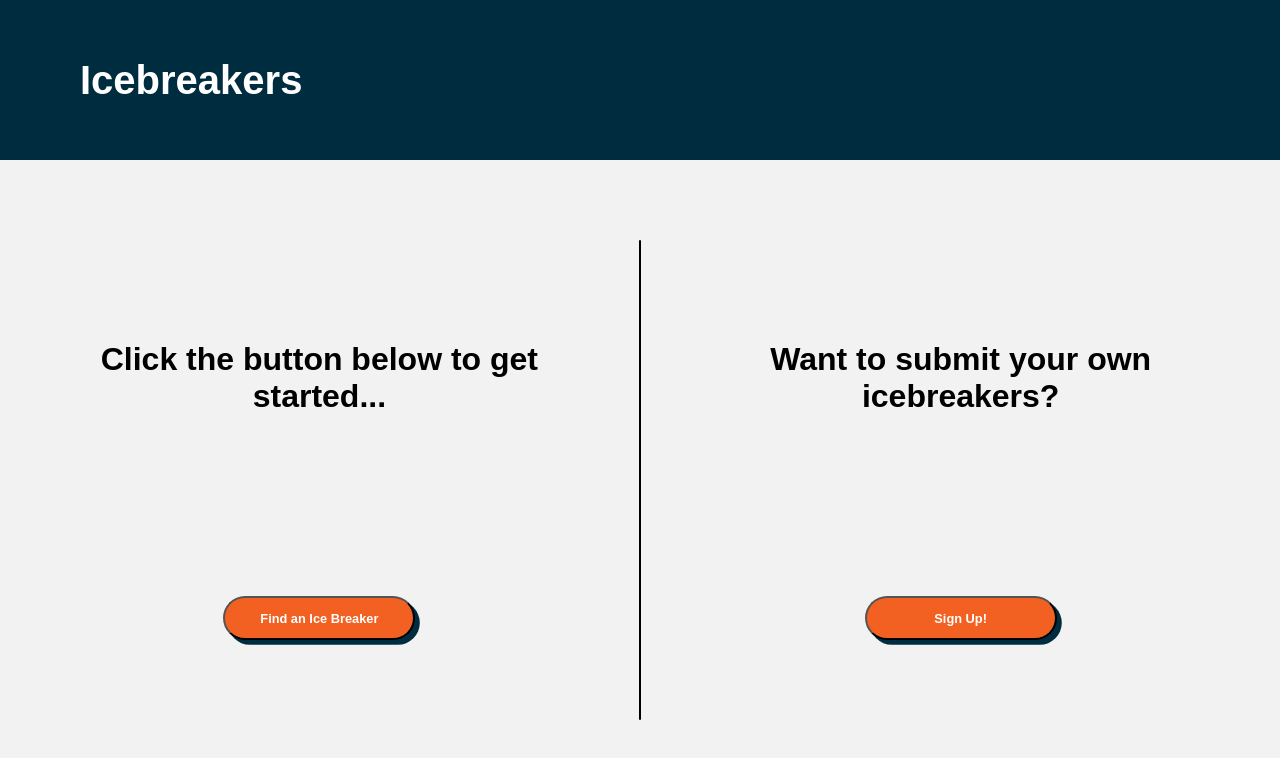
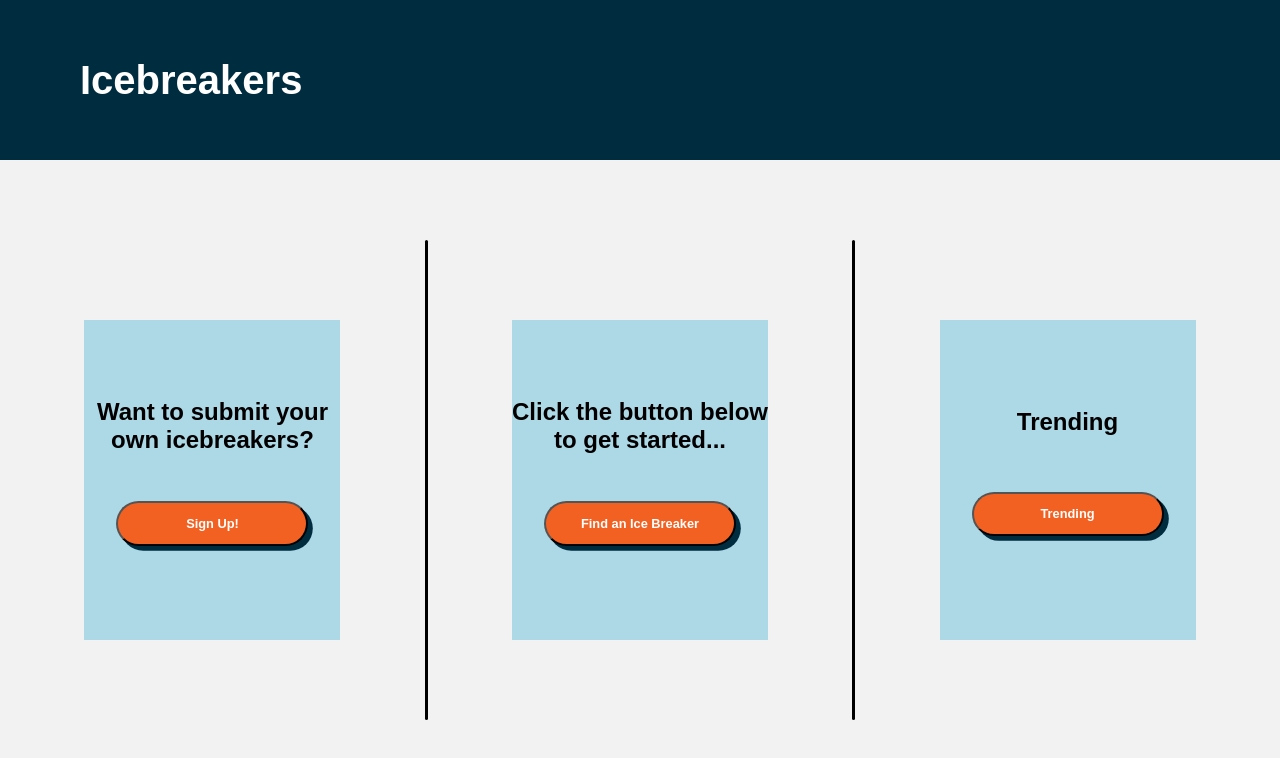
Before and after one commit to juanjmartinezguevara/ice-breakers-api, a React (Create React App) app: page / in a window 1280 px wide. Shown: the top 758 px of the page. Built offline with nearby package versions, Linux system fonts and the light colour scheme.

Commit message:
Add Main Trending section, update Main styles

```diff
--- a/src/App.css
+++ b/src/App.css
@@ -1,38 +1,3 @@
-.App {
-  text-align: center;
+* {
+  font-family: 'Anton', sans-serif;
 }
-
-.App-logo {
-  height: 40vmin;
-  pointer-events: none;
-}
-
-@media (prefers-reduced-motion: no-preference) {
-  .App-logo {
-    animation: App-logo-spin infinite 20s linear;
-  }
-}
-
-.App-header {
-  background-color: #282c34;
-  min-height: 100vh;
-  display: flex;
-  flex-direction: column;
-  align-items: center;
-  justify-content: center;
-  font-size: calc(10px + 2vmin);
-  color: white;
-}
-
-.App-link {
-  color: #61dafb;
-}
-
-@keyframes App-logo-spin {
-  from {
-    transform: rotate(0deg);
-  }
-  to {
-    transform: rotate(360deg);
-  }
-}
--- a/src/components/Header/Header.css
+++ b/src/components/Header/Header.css
@@ -1,7 +1,3 @@
-* {
-    font-family: 'Anton', sans-serif;
-}
-
 .header {
     line-height: 20vh;
     background-color: #002c40;
--- a/src/components/Header/Header.js
+++ b/src/components/Header/Header.js
@@ -3,9 +3,9 @@ import './Header.css'
 
 function Header() {
     return (
-        <nav className='header'>
+        <header className='header'>
             <h1 className='header-title'>Icebreakers</h1>
-        </nav>
+        </header>
     )
 }
 
--- a/src/components/Main/Main.css
+++ b/src/components/Main/Main.css
@@ -7,12 +7,13 @@
 }
 
 .main-container {
-    height: inherit;
-    width: 40vw;
+    width: 20vw;
+    height: 40vh;
     display: flex;
     flex-direction: column;
     justify-content: space-evenly;
     align-items: center;
+    background-color: lightblue;
 }
 
 #main-container-divide {
@@ -20,6 +21,11 @@
     width: 0.2vw;
     height: 60vh;
     border-radius: 25vw;
+}
+
+.main-heading-1 {
+    font-size: 1.5rem;
+    text-align: center;
 }
 
 .main-button {
@@ -32,4 +38,6 @@
     font-weight: 900;
     background-color: #f26122;
     box-shadow: #002c40 0.3rem 0.3rem;
+    position: relative;
+    bottom: 2rem;
 }
--- a/src/components/Main/Main.js
+++ b/src/components/Main/Main.js
@@ -1,7 +1,7 @@
 import React, { useEffect, useState } from "react";
 import axios from "axios";
 import "./Main.css";
-import Temp from './temp.json'
+import Temp from "./temp.json";
 
 function Main() {
   const [ib, setIb] = useState("Click the button below to get started");
@@ -27,6 +27,11 @@ function Main() {
 
   return (
     <div className="main">
+      <div className="main-signup main-container">
+        <h1 className="main-heading-1">Want to submit your own icebreakers?</h1>
+        <button className="main-button">Sign Up!</button>
+      </div>
+      <span id="main-container-divide" className="main-container"></span>
       <div className="main-icebreaker main-container">
         <h1 className="main-heading-1">
           {ib}
@@ -36,10 +41,10 @@ function Main() {
           Find an Ice Breaker
         </button>
       </div>
-      <span id='main-container-divide' className='main-container'></span>
-      <div className="main-signup main-container">
-          <h1>Want to submit your own icebreakers?</h1>
-          <button className="main-button">Sign Up!</button>
+      <span id="main-container-divide" className="main-container"></span>
+      <div className="main-trending main-container">
+        <h1 className="main-heading-1">Trending</h1>
+        <button className="main-button">Trending</button>
       </div>
     </div>
   );
```
